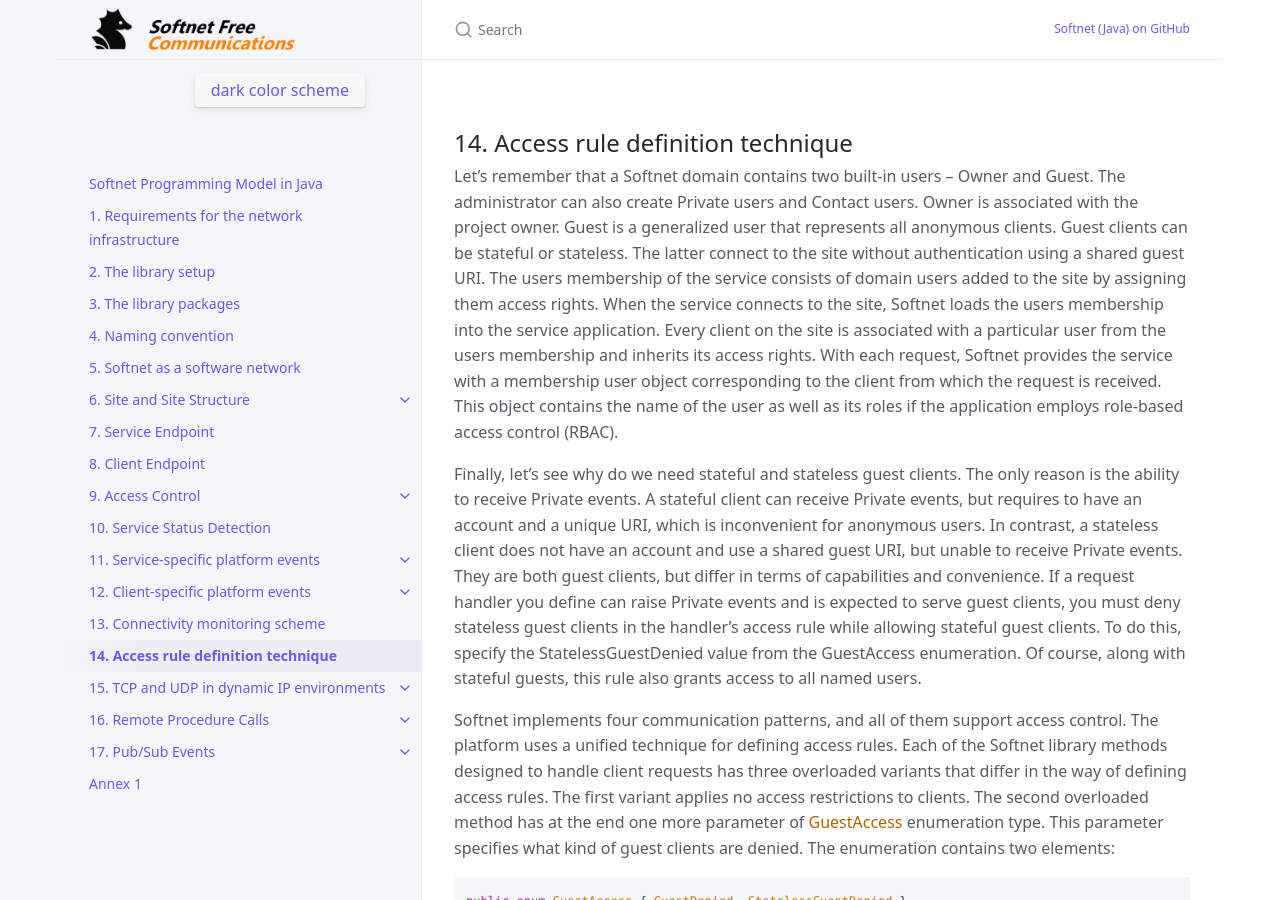
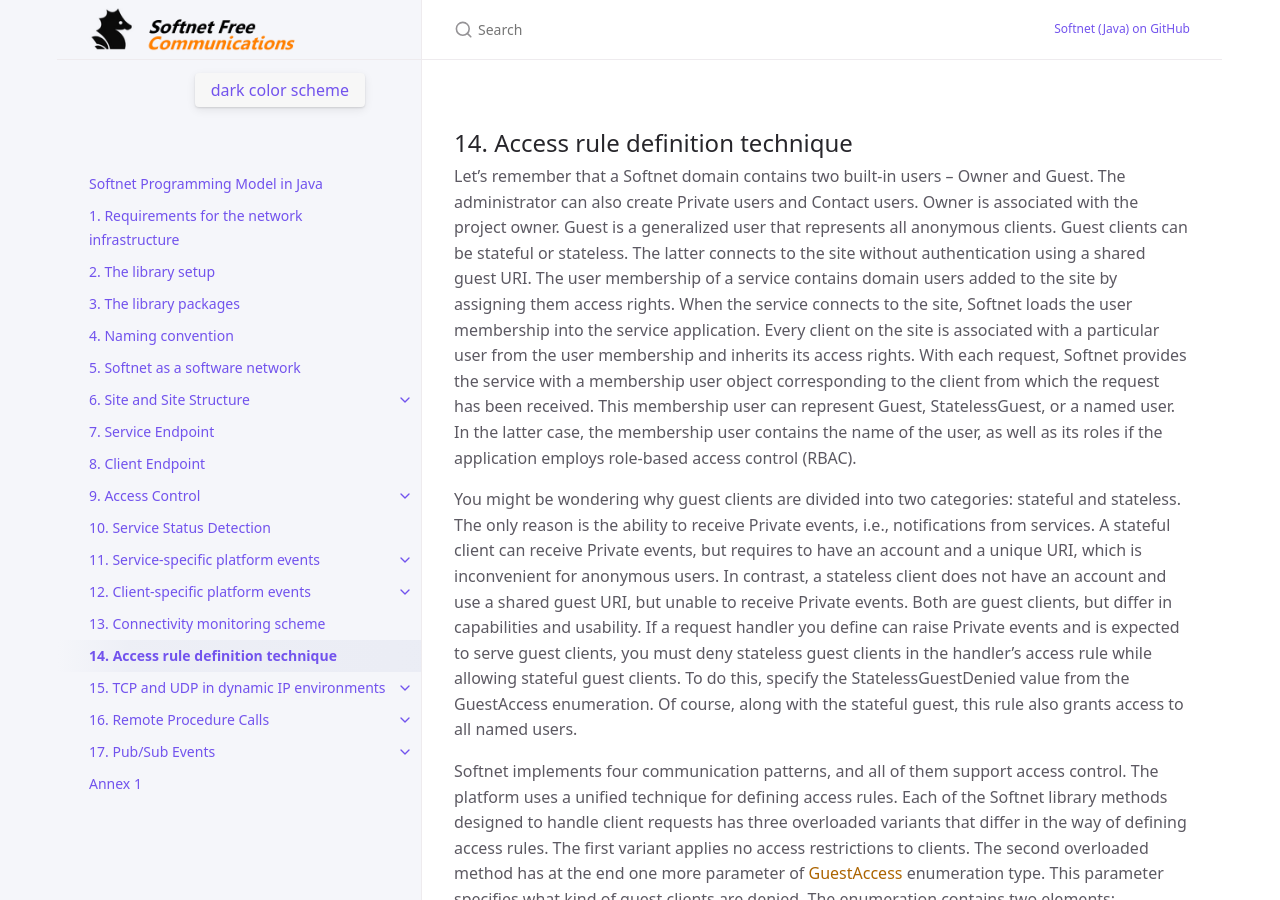
Before and after one commit to Softnet-Free/softnet-java, a Jekyll site: the page built from docs/access-rules.md, in a window 1280 px wide and 900 px high. Built offline with Jekyll 4.4.1, drawn with Linux system fonts in a browser that asks for light colours.

Commit message:
text update

````diff
--- a/docs/access-rules.md
+++ b/docs/access-rules.md
@@ -6,9 +6,9 @@ nav_order: 14
 
 ## 14. Access rule definition technique
 
-Let's remember that a Softnet domain contains two built-in users – Owner and Guest. The administrator can also create Private users and Contact users. Owner is associated with the project owner. Guest is a generalized user that represents all anonymous clients. Guest clients can be stateful or stateless. The latter connect to the site without authentication using a shared guest URI. The users membership of the service consists of domain users added to the site by assigning them access rights. When the service connects to the site, Softnet loads the users membership into the service application. Every client on the site is associated with a particular user from the users membership and inherits its access rights. With each request, Softnet provides the service with a membership user object corresponding to the client from which the request is received. This object contains the name of the user as well as its roles if the application employs role-based access control (RBAC).
+Let's remember that a Softnet domain contains two built-in users – Owner and Guest. The administrator can also create Private users and Contact users. Owner is associated with the project owner. Guest is a generalized user that represents all anonymous clients. Guest clients can be stateful or stateless. The latter connects to the site without authentication using a shared guest URI. The user membership of a service contains domain users added to the site by assigning them access rights. When the service connects to the site, Softnet loads the user membership into the service application. Every client on the site is associated with a particular user from the user membership and inherits its access rights. With each request, Softnet provides the service with a membership user object corresponding to the client from which the request has been received. This membership user can represent Guest, StatelessGuest, or a named user. In the latter case, the membership user contains the name of the user, as well as its roles if the application employs role-based access control (RBAC).
 
-Finally, let's see why do we need stateful and stateless guest clients. The only reason is the ability to receive Private events. A stateful client can receive Private events, but requires to have an account and a unique URI, which is inconvenient for anonymous users. In contrast, a stateless client does not have an account and use a shared guest URI, but unable to receive Private events. They are both guest clients, but differ in terms of capabilities and convenience. If a request handler you define can raise Private events and is expected to serve guest clients, you must deny stateless guest clients in the handler's access rule while allowing stateful guest clients. To do this, specify the StatelessGuestDenied value from the GuestAccess enumeration. Of course, along with stateful guests, this rule also grants access to all named users.
+You might be wondering why guest clients are divided into two categories: stateful and stateless. The only reason is the ability to receive Private events, i.e., notifications from services. A stateful client can receive Private events, but requires to have an account and a unique URI, which is inconvenient for anonymous users. In contrast, a stateless client does not have an account and use a shared guest URI, but unable to receive Private events. Both are guest clients, but differ in capabilities and usability. If a request handler you define can raise Private events and is expected to serve guest clients, you must deny stateless guest clients in the handler's access rule while allowing stateful guest clients. To do this, specify the StatelessGuestDenied value from the GuestAccess enumeration. Of course, along with the stateful guest, this rule also grants access to all named users.
 
 Softnet implements four communication patterns, and all of them support access control. The platform uses a unified technique for defining access rules. Each of the Softnet library methods designed to handle client requests has three overloaded variants that differ in the way of defining access rules. The first variant applies no access restrictions to clients. The second overloaded method has at the end one more parameter of <span class="datatype">GuestAccess</span> enumeration type. This parameter specifies what kind of guest clients are denied. The enumeration contains two elements:
 ```java
````
